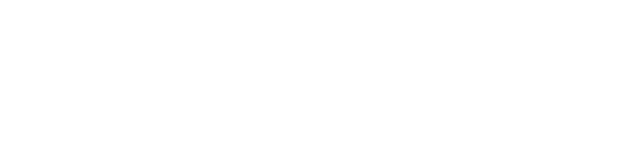
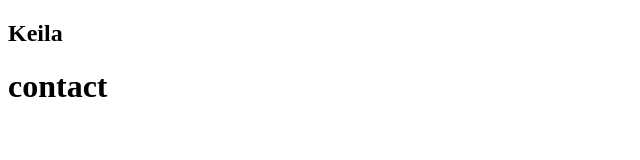
Before and after one commit to keilamohan/keilamohan.github.io, a plain HTML site: page contact.html in a window 1280 px wide. Shown: the whole page, without its empty margins (0-640 px from the left). Drawn offline with Linux system fonts and the light colour scheme.

Commit message:
feat: add elements to all pages

```diff
--- a/contact.html
+++ b/contact.html
@@ -6,8 +6,11 @@
         </title>
     </head>
     <body>
-        <nav></nav>
+        <nav class="navbar">
+            <h1 class ="logo">Keila</h1>
+        </nav>
         <main>
+            <h1 class="page-title">contact</h1>
 
         </main>
         <footer></footer>
```
Also changed, not shown: blog.html (+4 -1 lines).
